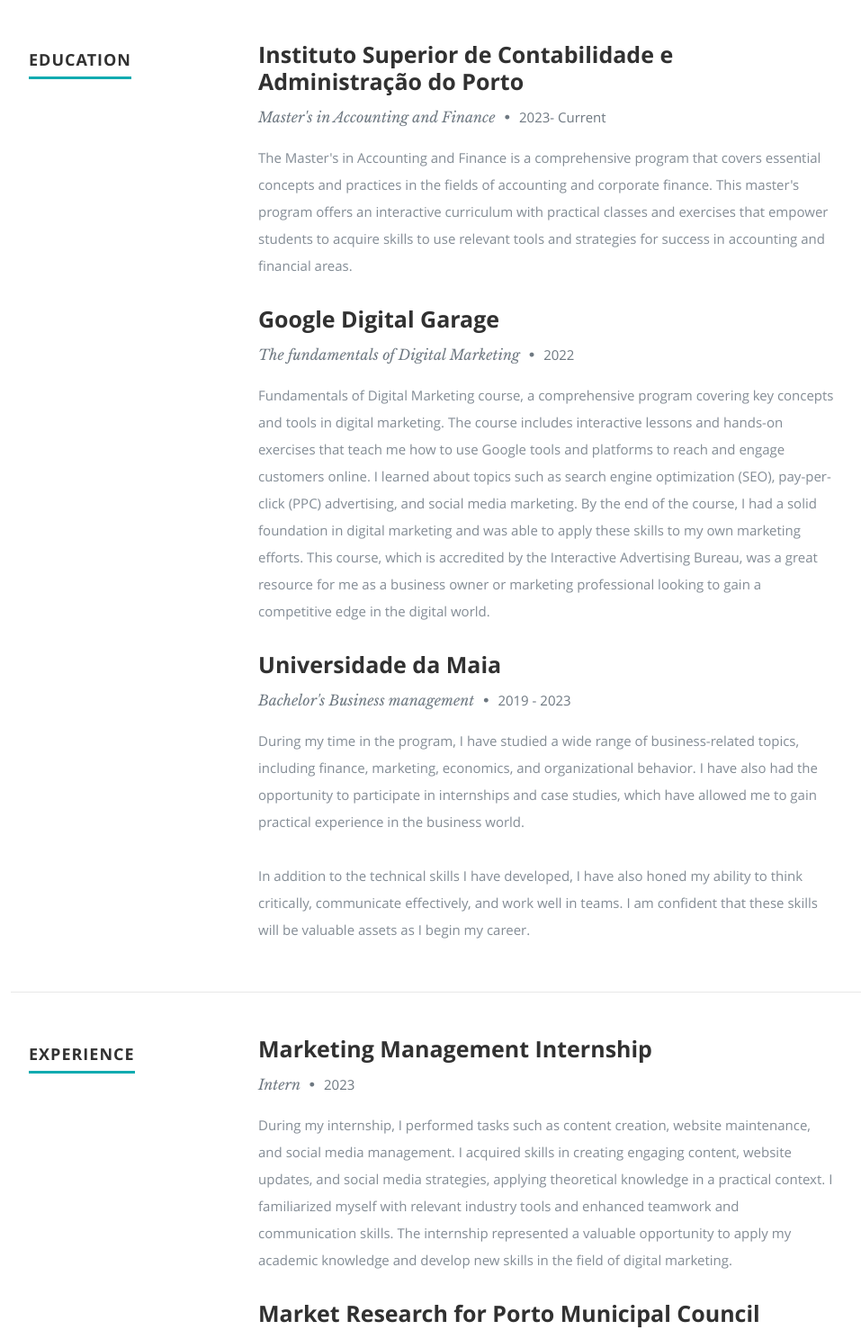
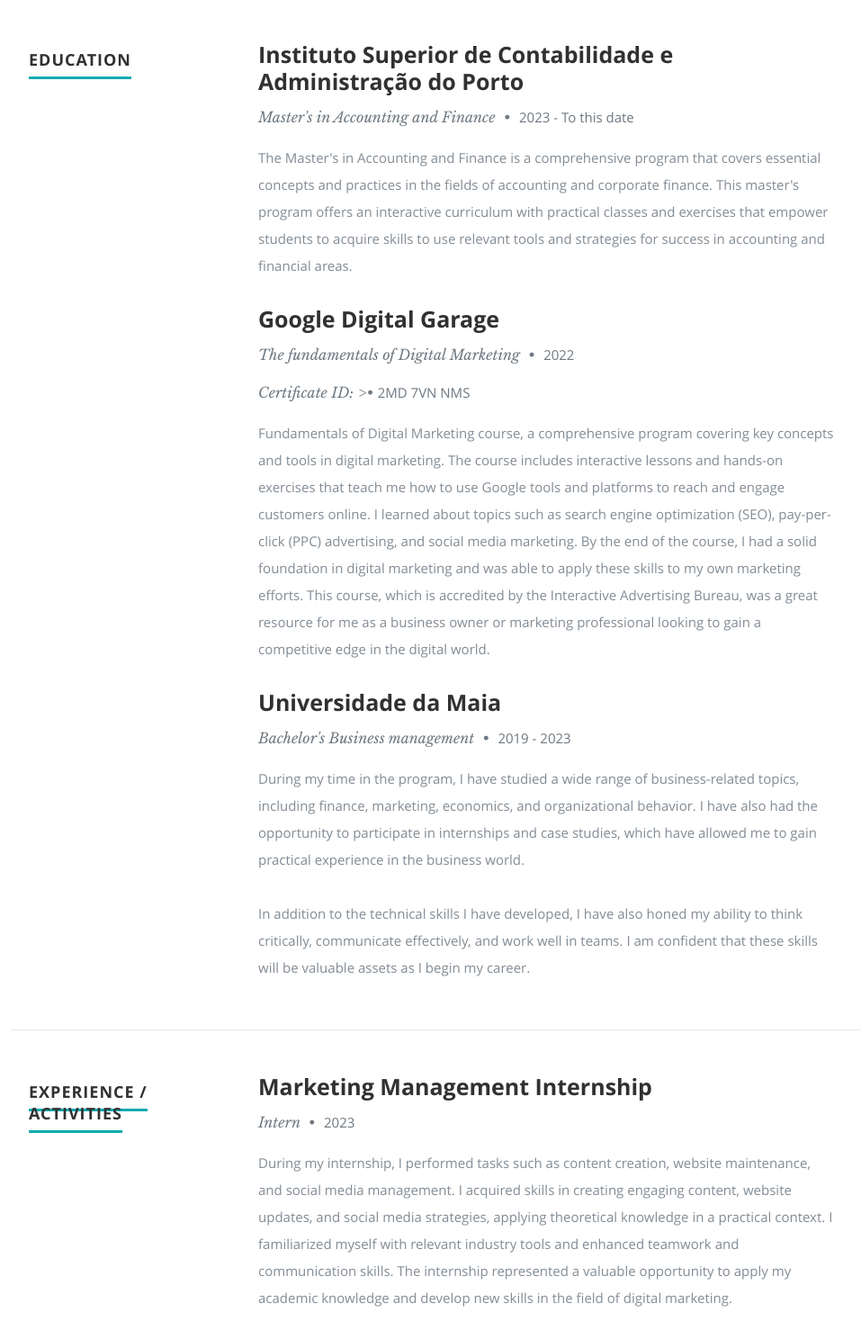
Before and after one commit to rubenms1232/Curriculum, a plain HTML site: page index.html in a window 1280 px wide. Shown: the part 1360-2838 px from the top of the page at 90% size, without its empty margins (118-1075 px from the left). Drawn offline with nearby package versions, Linux system fonts and the light colour scheme.

Commit message:
Update index.html

```diff
--- a/index.html
+++ b/index.html
@@ -125,7 +125,7 @@
                <div class="twelve columns">
 
                   <h3>Instituto Superior de Contabilidade e Administração do Porto</h3>
-                  <p class="info">Master's in Accounting and Finance <span>&bull;</span> <em class="date">2023- Current</em></p>
+                  <p class="info">Master's in Accounting and Finance <span>&bull;</span> <em class="date">2023 - To this date </em></p>
 
                   <p>
                      The Master's in Accounting and Finance is a comprehensive program that covers essential concepts and practices in the fields of accounting and corporate finance. This master's program offers an interactive curriculum with practical classes and exercises that empower students to acquire skills to use relevant tools and strategies for success in accounting and financial areas.
@@ -140,6 +140,7 @@
 
                   <h3>Google Digital Garage</h3>
                   <p class="info">The fundamentals of Digital Marketing <span>&bull;</span> <em class="date">2022</em></p>
+		  <p class="info">Certificate ID: >&bull;</span> <em class="date">2MD 7VN NMS</em></p>
 
                   <p> Fundamentals of Digital Marketing course, a comprehensive program covering key concepts and tools in digital marketing. The course includes interactive lessons and hands-on exercises that teach me how to use Google tools and platforms to reach and engage customers online. I learned about topics such as search engine optimization (SEO), pay-per-click (PPC) advertising, and social media marketing. By the end of the course, I had a solid foundation in digital marketing and was able to apply these skills to my own marketing efforts. This course, which is accredited by the Interactive Advertising Bureau, was a great resource for me as a business owner or marketing professional looking to gain a competitive edge in the digital world. </p>
 
@@ -175,7 +176,7 @@
       <div class="row experience">
 
          <div class="three columns header-col">
-            <h1><span>Experience</span></h1>
+            <h1><span>Experience / Activities </span></h1>
          </div>
 
          <div class="nine columns main-col">
@@ -203,14 +204,14 @@
                <div class="twelve columns">
                   <h3>Banco Credibom / Networkme</h3>
                   <p class="info">Analise de Transformação Digital <span>&bull;</span> <em class="date">2022</em></p>
-
+                  <p class="info">Desafio <span>&bull;</span> <em class="date"></em></p>
                </div>
             </div> <!-- item end -->
            <div class="row item">
                <div class="twelve columns">
                   <h3>Agap2IT/ Networkme</h3>
                   <p class="info">Project Manager <span>&bull;</span> <em class="date">2022</em></p>
-
+                  <p class="info">Desafio <span>&bull;</span> <em class="date"></em></p>
                </div>
             </div> <!-- item end -->
 
```
